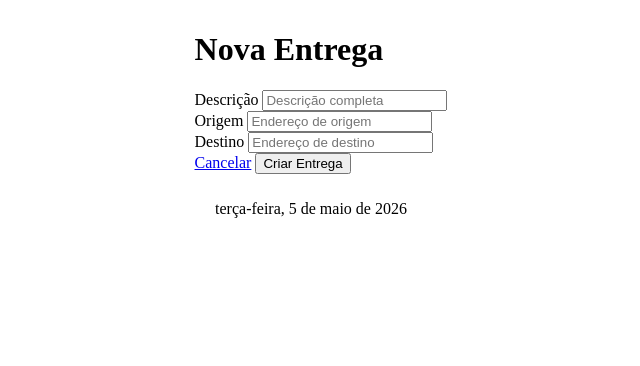
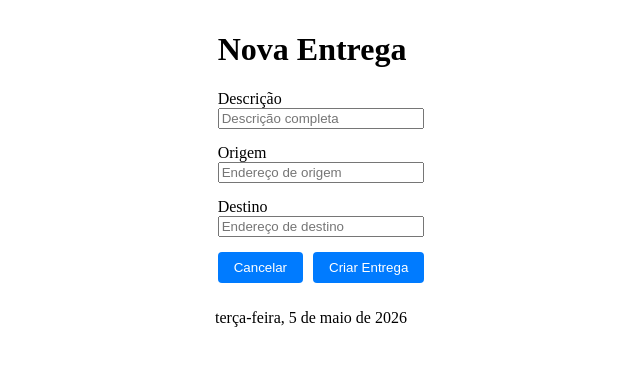
Before and after one commit to laranjeirajoao/pweb2-atividade-05-delivery-tracker, a Node server app: page /painel/entregas/nova in a window 1280 px wide. Shown: the part 60-426 px from the top of the page, without its empty margins (329-969 px from the left). Run offline with Node 20, Linux system fonts and the light colour scheme; some libraries are stand-ins or nearby versions.

Commit message:
feat: adiciona estilizacao para telas de cadastro

```diff
--- a/public/css/styles.css
+++ b/public/css/styles.css
@@ -165,3 +165,56 @@ td {
 	margin: 10px;
 	width: 100%;
 }
+
+.form {
+	display: flex;
+	flex-direction: column;
+	gap: 15px;
+	width: 100%;
+	max-width: 400px;
+	margin: 0 auto;
+}
+
+.form-group {
+	display: flex;
+	flex-direction: column;
+}
+
+.form-actions {
+	display: flex;
+	justify-content: flex-end;
+	gap: 10px;
+}
+
+.form-actions button {
+	padding: 8px 16px;
+	border: none;
+	background-color: #007bff;
+	color: white;
+	border-radius: 4px;
+	cursor: pointer;
+}
+
+.form-actions button a {
+	text-decoration: none;
+	color: white;
+}
+
+.alert {
+	padding: 10px;
+	color: white;
+	margin-bottom: 20px;
+	border-radius: 4px;
+}
+
+.alert-error {
+	background-color: #f44336;
+}
+
+.alert-success {
+	background-color: #4caf50;
+}
+
+.alert ul li {
+	text-decoration: none;
+}
--- a/src/views/layouts/entregas/nova.ejs
+++ b/src/views/layouts/entregas/nova.ejs
@@ -14,7 +14,7 @@
   </div>
   <% } %>
 
-  <form method="POST" action="/painel/entregas" novalidate>
+  <form method="POST" action="/painel/entregas" novalidate class="form">
     <div class="form-group <% if (erros && erros.some(e => e.includes('descricao'))) { %>has-error<% } %>">
       <label for="descricao">Descrição</label>
       <input type="text" id="descricao" name="descricao" value="<%= dados.descricao || '' %>" placeholder="Descrição completa" required>
@@ -31,8 +31,8 @@
     </div>
 
     <div class="form-actions">
-      <a href="/painel/entregas" class="btn btn-secondary">Cancelar</a>
-      <button type="submit" class="btn btn-primary">Criar Entrega</button>
+      <button><a href="/painel/entregas">Cancelar</a></button>
+      <button type="submit">Criar Entrega</button>
     </div>
   </form>
 </div>
--- a/src/views/layouts/motoristas/novo.ejs
+++ b/src/views/layouts/motoristas/novo.ejs
@@ -14,7 +14,7 @@
   </div>
   <% } %>
 
-  <form method="POST" action="/painel/motoristas" novalidate>
+  <form method="POST" action="/painel/motoristas" novalidate class="form">
     <div class="form-group <% if (erros && erros.some(e => e.includes('nome'))) { %>has-error<% } %>">
       <label for="nome">Nome</label>
       <input type="text" id="nome" name="nome" value="<%= dados.nome || '' %>" placeholder="Nome completo" required>
@@ -31,8 +31,8 @@
     </div>
 
     <div class="form-actions">
-      <a href="/painel/motoristas" class="btn btn-secondary">Cancelar</a>
-      <button type="submit" class="btn btn-primary">Criar Motorista</button>
+      <button><a href="/painel/motoristas">Cancelar</a></button>
+      <button type="submit">Criar Motorista</button>
     </div>
   </form>
 </div>
```
